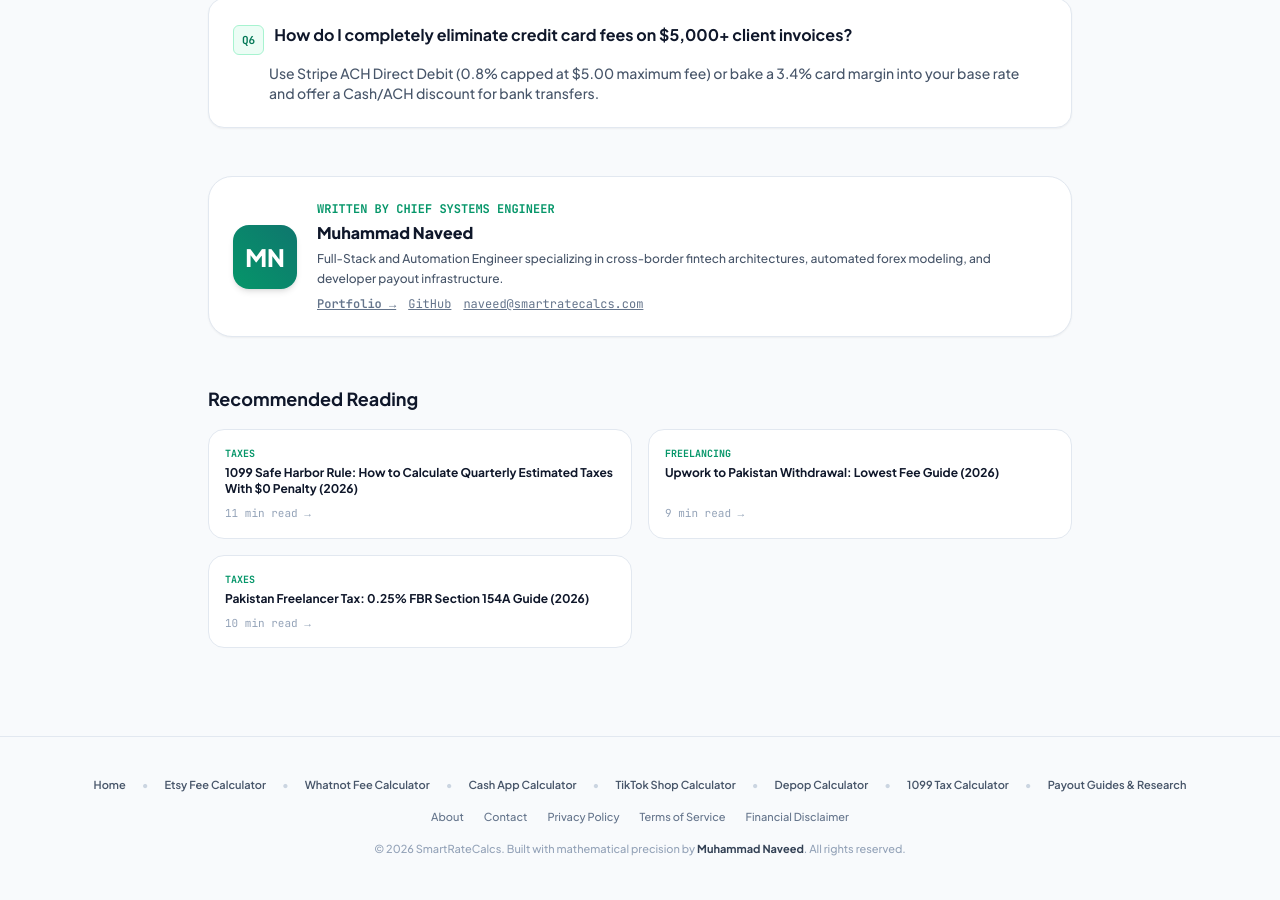
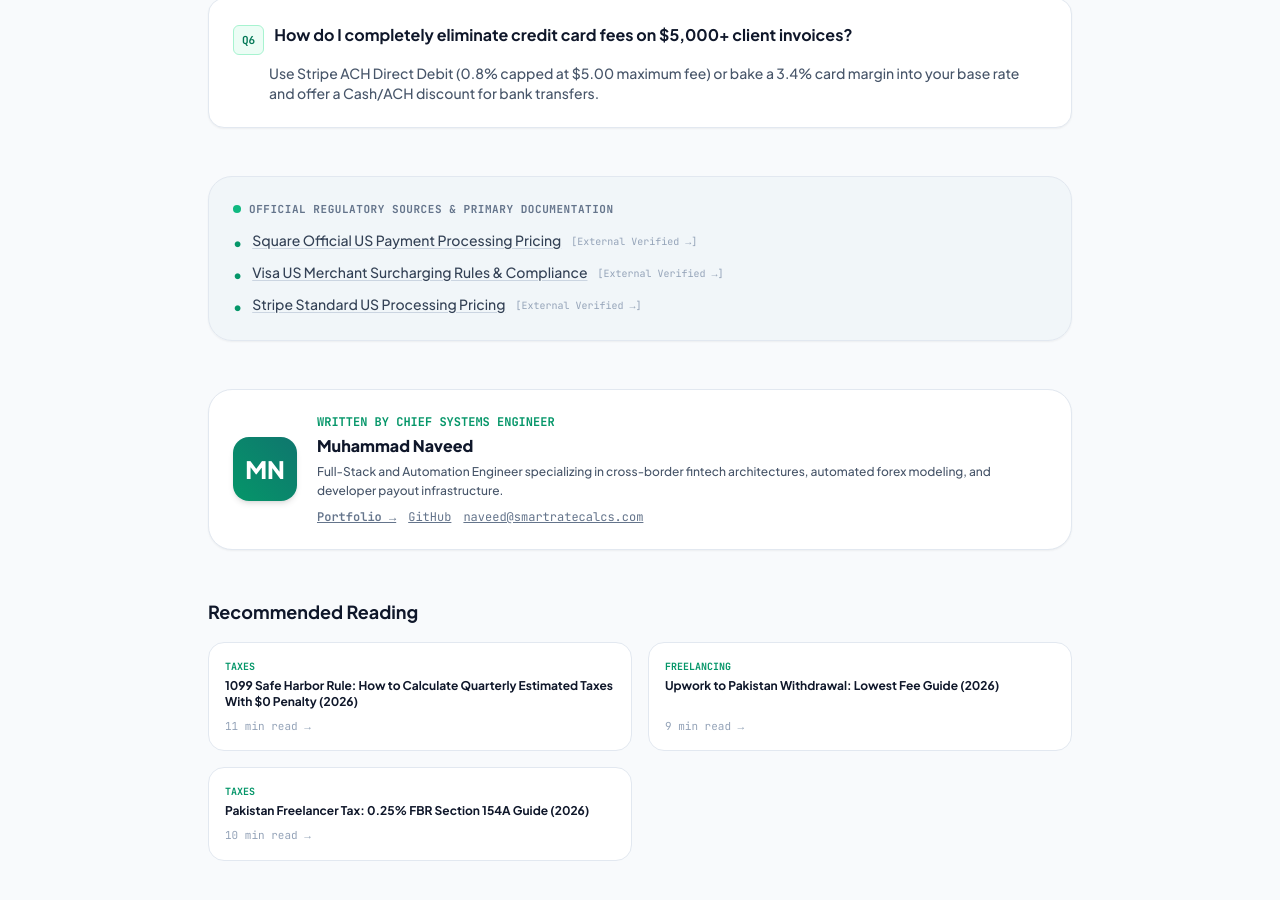
Before and after one commit to mnaveedkhtri-ui/smartratecalcs, a Next.js app: page /blog/credit-card-surcharge-formula-invoice-square-fees-guide in a window 1280 px wide. Shown: the part 7667-8567 px from the top of the page. Built offline with nearby package versions, Linux system fonts and the light colour scheme.

Commit message:
feat(seo): showcase latest PayPal guide on home page and add official regulatory citations box with in-text links

```diff
--- a/app/blog/[slug]/page.tsx
+++ b/app/blog/[slug]/page.tsx
@@ -612,6 +612,34 @@ export default function BlogPostPage({ params }: Props) {
           </div>
         </section>
 
+        {/* Official Regulatory Sources & Primary Citations Box */}
+        {post.externalSources && post.externalSources.length > 0 && (
+          <div className="p-6 rounded-3xl bg-slate-100/80 dark:bg-slate-900/80 border border-slate-200 dark:border-slate-800 shadow-sm mb-12">
+            <div className="font-mono font-bold uppercase text-[11px] text-slate-500 dark:text-slate-400 mb-3 flex items-center gap-2 tracking-wider">
+              <span className="w-2 h-2 rounded-full bg-emerald-500"></span>
+              <span>Official Regulatory Sources &amp; Primary Documentation</span>
+            </div>
+            <ul className="space-y-2.5 text-xs sm:text-sm text-slate-700 dark:text-slate-300">
+              {post.externalSources.map((source, idx) => (
+                <li key={idx} className="flex items-start gap-2.5">
+                  <span className="text-emerald-600 dark:text-emerald-400 font-bold shrink-0 mt-0.5">&bull;</span>
+                  <a
+                    href={source.url}
+                    target="_blank"
+                    rel="noopener noreferrer"
+                    className="hover:text-emerald-600 dark:hover:text-emerald-400 font-medium underline underline-offset-2 decoration-slate-300 dark:decoration-slate-700 hover:decoration-emerald-500 transition-colors"
+                  >
+                    {source.name}
+                  </a>
+                  <span className="text-[10px] text-slate-400 dark:text-slate-500 font-mono shrink-0 pt-0.5">
+                    [External Verified &rarr;]
+                  </span>
+                </li>
+              ))}
+            </ul>
+          </div>
+        )}
+
         {/* Author Bio Box */}
         <div className="p-6 rounded-3xl bg-white dark:bg-slate-900/90 border border-slate-200 dark:border-slate-800 shadow-sm flex flex-col sm:flex-row items-center gap-5 mb-12">
           <div className="w-16 h-16 rounded-2xl bg-gradient-to-tr from-emerald-600 to-teal-700 text-white font-black text-2xl flex items-center justify-center shrink-0 shadow-md">
--- a/app/page.tsx
+++ b/app/page.tsx
@@ -960,7 +960,7 @@ export default function HomePage() {
             </div>
 
             <div className="grid grid-cols-1 md:grid-cols-2 gap-6">
-              {BLOG_POSTS.slice(0, 3).map((post) => (
+              {[...BLOG_POSTS].sort((a, b) => new Date(b.publishedDate).getTime() - new Date(a.publishedDate).getTime()).slice(0, 4).map((post) => (
                 <article
                   key={post.slug}
                   className="p-5 sm:p-6 rounded-2xl bg-white dark:bg-slate-900/90 border border-slate-200 dark:border-slate-800 hover:border-emerald-500 dark:hover:border-emerald-500 hover:shadow-lg transition-all group flex flex-col justify-between"
--- a/data/blog-posts.ts
+++ b/data/blog-posts.ts
@@ -1188,7 +1188,7 @@ export const BLOG_POSTS: BlogPost[] = [
       <section id="fee-structure-2026" class="space-y-4 pt-6">
         <h2 class="text-xl sm:text-2xl font-bold text-slate-900 dark:text-white">2. 2026 PayPal Fee Schedule: Standard vs. Invoicing Rates</h2>
         <p class="text-slate-700 dark:text-slate-300 leading-relaxed text-sm sm:text-base">
-          PayPal does not charge one universal fee. Depending on whether you accept payment through an online checkout integration, send a direct digital invoice, or process an international buyer, the percentage rate and fixed fee fluctuate significantly:
+          PayPal does not charge one universal fee. Depending on whether you accept payment through an online checkout integration, send a direct digital invoice, or process an international buyer, the percentage rate and fixed fee fluctuate significantly according to the <a href="https://www.paypal.com/us/webapps/mpp/merchant-fees" target="_blank" rel="noopener noreferrer" class="text-blue-600 dark:text-blue-400 font-bold underline hover:text-blue-700 dark:hover:text-blue-300">official PayPal Merchant Fees schedule</a>:
         </p>
 
         <div class="overflow-x-auto my-4 rounded-xl border border-slate-200 dark:border-slate-800">
@@ -1461,7 +1461,7 @@ export const BLOG_POSTS: BlogPost[] = [
         </p>
 
         <ul class="list-disc list-inside space-y-2 text-slate-700 dark:text-slate-300 text-sm sm:text-base">
-          <li><strong class="text-slate-900 dark:text-white">Federal Threshold Restored:</strong> Following congressional revisions, the widely contested $600 reporting mandate was repealed. For federal tax filings in 2026, PayPal is legally mandated to issue a Form 1099-K only if you exceed <strong class="text-slate-900 dark:text-white">both $20,000 in gross commercial payments AND 200 separate transactions</strong> within the calendar year.</li>
+          <li><strong class="text-slate-900 dark:text-white">Federal Threshold Restored:</strong> Following congressional revisions, the widely contested $600 reporting mandate was repealed. Under <a href="https://www.irs.gov/businesses/understanding-your-form-1099-k" target="_blank" rel="noopener noreferrer" class="text-blue-600 dark:text-blue-400 font-bold underline hover:text-blue-700 dark:hover:text-blue-300">official IRS Form 1099-K reporting guidelines</a> for federal tax filings in 2026, PayPal is legally mandated to issue a Form 1099-K only if you exceed <strong class="text-slate-900 dark:text-white">both $20,000 in gross commercial payments AND 200 separate transactions</strong> within the calendar year.</li>
           <li><strong class="text-slate-900 dark:text-white">State-Level Exceptions:</strong> Certain states maintain independent, lower reporting thresholds. If you reside in states such as Massachusetts ($600), Maryland ($600), Vermont ($600), Virginia ($600), or Illinois ($1,000 and 4+ transactions), PayPal will file a state-level 1099-K even if you do not hit the federal $20,000 limit.</li>
           <li><strong class="text-slate-900 dark:text-white">Personal Payments Are Never Reported:</strong> Funds received through Friends &amp; Family for personal reimbursements are legally exempt and never included on Form 1099-K.</li>
           <li><strong class="text-slate-900 dark:text-white">Taxability vs. Form Issuance:</strong> Receiving or not receiving a 1099-K does not determine whether your income is taxable. Under IRS tax law, all earned net business profit must be reported on your Form 1040 Schedule C, regardless of whether a third-party settlement organization sends a formal form.</li>
@@ -1495,7 +1495,7 @@ export const BLOG_POSTS: BlogPost[] = [
             <span class="text-xs font-bold px-2.5 py-1 rounded-full bg-purple-100 dark:bg-purple-900/40 text-purple-800 dark:text-purple-300">Strategy 3</span>
             <h4 class="font-bold text-slate-900 dark:text-white text-base">Deduct PayPal Fees as Business Expenses</h4>
             <p class="text-xs sm:text-sm text-slate-600 dark:text-slate-300">
-              Every penny PayPal deducts is a 100% tax-deductible ordinary and necessary business expense. Record all merchant processing fees on IRS Schedule C (Line 10: Commissions and fees) to reduce your taxable net income dollar-for-dollar.
+              Every penny PayPal deducts is a 100% tax-deductible ordinary and necessary business expense. Record all merchant processing fees on <a href="https://www.irs.gov/forms-pubs/about-schedule-c-form-1040" target="_blank" rel="noopener noreferrer" class="text-blue-600 dark:text-blue-400 font-bold underline hover:text-blue-700 dark:hover:text-blue-300">IRS Schedule C (Line 10: Commissions and fees)</a> to reduce your taxable net income dollar-for-dollar.
             </p>
           </div>
 
```
